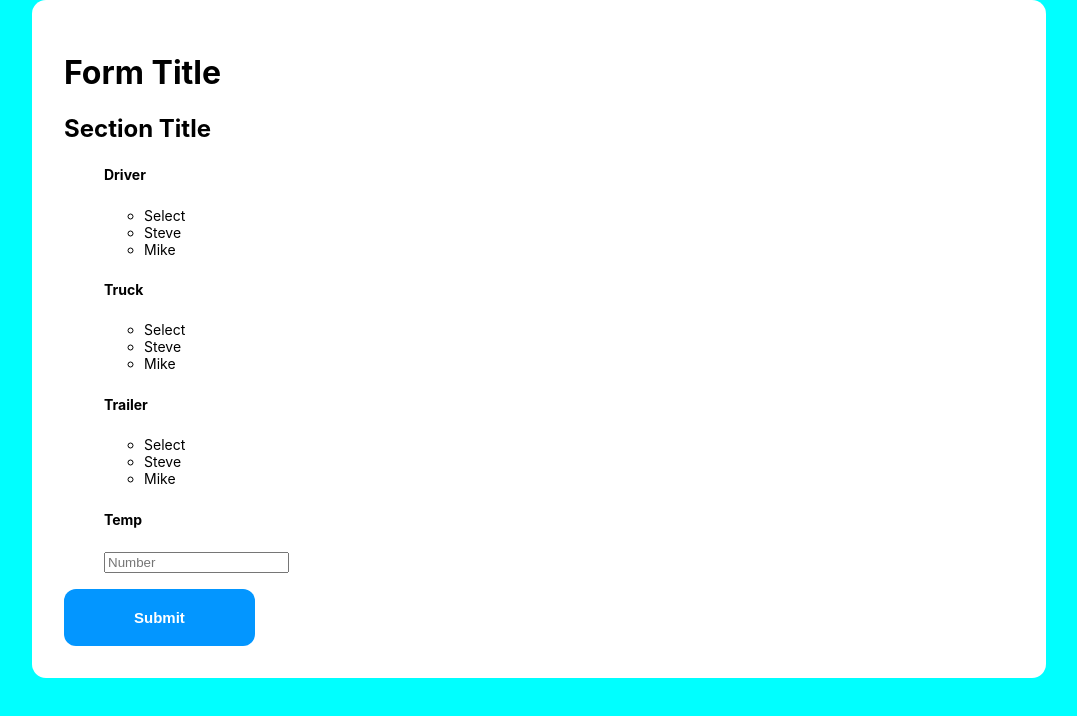
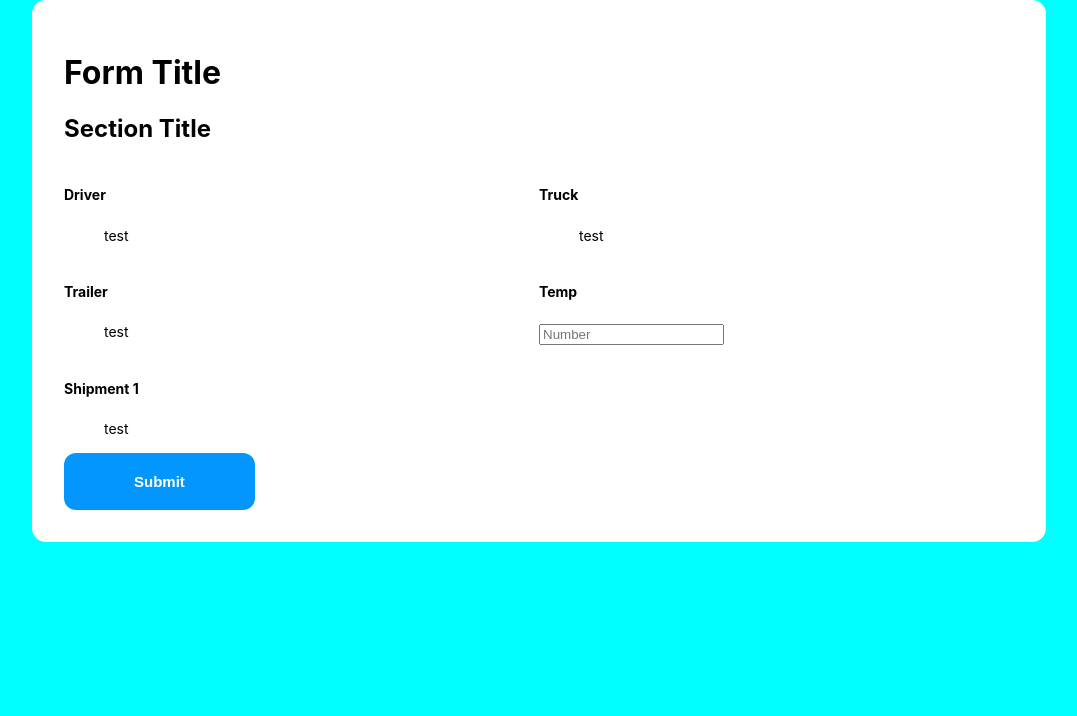
Before and after one commit to SomeChineseGuy/Practice-Projects, a React (Create React App) app in the folder 04-form/form/: page / in a window 1280 px wide. Shown: the top 716 px of the page, without its empty margins (101-1178 px from the left). Built offline with nearby package versions, Linux system fonts and the light colour scheme; the HTML template or start-up script is replaced by a standard one.

Commit message:
Update data with some notes and started styling form

```diff
--- a/04-form/form/src/componets/DropDownContainer.js
+++ b/04-form/form/src/componets/DropDownContainer.js
@@ -4,8 +4,11 @@ import './DropdownContainer.css'
 
 
 export const DropdownContainer = (props) => {
+  const [open, setOpen] = useState(false);
+
   const DropdownItem = (props) => {
-    const [selected, setSelected] = useState(null)
+    const [selected, setSelected] = useState("selected");
+    const [open, setOpen] = useState(false);
     console.log(props);
     return(
       <li>
@@ -28,11 +31,14 @@ export const DropdownContainer = (props) => {
                  type={item.type}
                  value={item.value}
                  width={item.width}} */}
-                <li>Select</li>
-              {item.options.map((inner) => {
+                <li
+                onClick={()=> setOpen(!open)}
+                >test</li>
+              {open && item.options.map((inner) => {
                 return <DropdownItem
                   driver={inner.value}
                   key={inner.id}
+
                 />
               })}
 
@@ -50,8 +56,8 @@ export const DropdownContainer = (props) => {
   };
 
   return (
-    <ul>
+    <div class="dropdown-container">
       {showData(props.formData)}
-    </ul>
+    </div>
   )
 }
--- a/04-form/form/src/componets/FormContainer.css
+++ b/04-form/form/src/componets/FormContainer.css
@@ -7,3 +7,22 @@
   font-size: 15px;
   font-weight: bold;
 }
+
+.dropdown-container {
+  display: grid;
+  grid-template-columns: 1fr 1fr;
+}
+
+ul {
+  list-style-type: none;
+  max-width: 100%;
+  display: flex;
+  flex-direction: column;
+
+}
+
+li {
+  width: 100%;
+  display: flex;
+
+}
--- a/04-form/form/src/componets/FormContainer.js
+++ b/04-form/form/src/componets/FormContainer.js
@@ -48,12 +48,74 @@ export const FormContainer = () => {
       prop: 'temp',
       required: true,
     },
+    {
+      id: 5,
+      name: 'Shipment 1',
+      placeholder: '',
+      value: '',
+      type: 'list',
+      width: '12',
+      prop: 'shipments',
+      draggable: true,
+      elements: [
+        {
+          id: 6,
+          type: 'element-group',
+          width: '12',
+          elements: [
+            {
+              id: 7,
+              entity_id: '',
+              name: 'Customer',
+              placeholder: '',
+              value: '',
+              type: 'string',
+              width: '3',
+              prop: 'customer',
+            },
+            {
+              id: 8,
+              entity_id: '',
+              name: 'Purchase Order No.',
+              placeholder: '',
+              value: '',
+              type: 'string',
+              width: '3',
+              prop: 'purchase_order_no',
+            },
+            {
+              id: 9,
+              entity_id: '',
+              name: 'Shipper',
+              placeholder: '',
+              value: '',
+              type: 'string',
+              width: '3',
+              prop: 'shipper',
+            },
+            {
+              id: 10,
+              entity_id: '',
+              name: 'Cases',
+              placeholder: '',
+              value: '',
+              type: 'number',
+              width: '3',
+              prop: 'cases',
+            }
+          ]
+        }
+      ]
+    }
   ]);
   return (
     <div>
       <h1>Form Title</h1>
       <h2>Section Title</h2>
-      <DropdownContainer formData={formData} />
+      <div className="Dropdown-container">
+        <DropdownContainer formData={formData} />
+      </div>
+
       <button className="submit-button">Submit</button>
     </div>
   )
```
Also changed, not shown: 1 other file (tests, documents, lock files or other folders).
